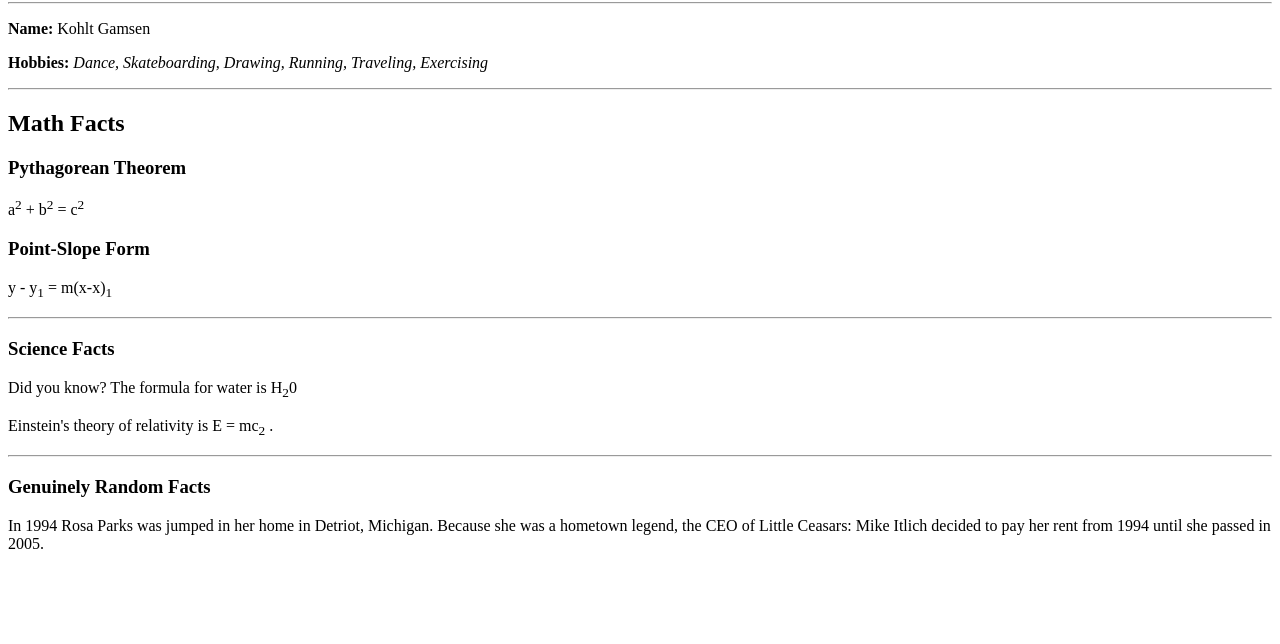
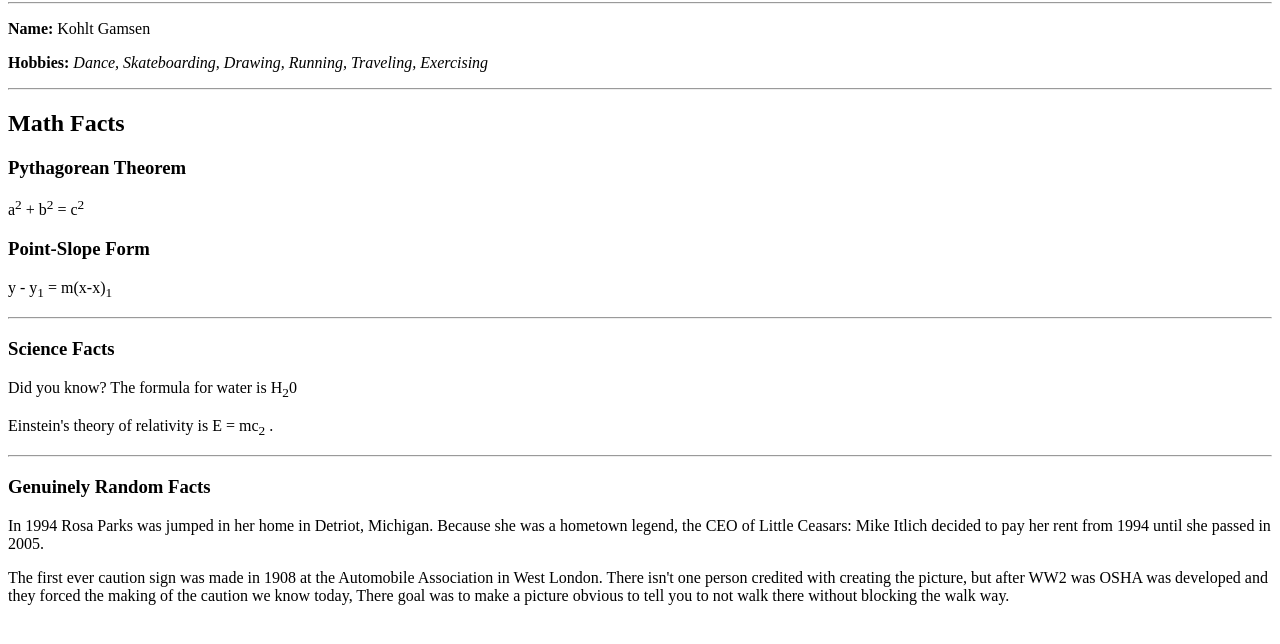
Before and after one commit to kgamsen10/kgamsen10.github.io, a plain HTML site: page exercises/random-fact-sheet/index.html in a window 1280 px wide. Shown: the part 78-722 px from the top of the page. Drawn offline with Linux system fonts and the light colour scheme.

Commit message:
Update index.html

```diff
--- a/exercises/random-fact-sheet/index.html
+++ b/exercises/random-fact-sheet/index.html
@@ -9,7 +9,8 @@
     <body>
         <h1>Welcome To My Random Fact Sheet</h1>
         <hr>
-        <p><b>Name:</b> Kohlt Gamsen
+
+        <p><b>Name:</b> Kohlt Gamsen</p>
         <p>
             <b>Hobbies:</b>
             <i>
@@ -21,6 +22,7 @@
         <h3>Pythagorean Theorem</h3>
         <p>
             a<sup>2</sup> + b<sup>2</sup> = c<sup>2</sup>
+        </p>
         <h3>Point-Slope Form </h3>
         <p>
             y - y<sub>1</sub> = m(x-x)<sub>1</sub>
@@ -42,7 +44,12 @@
             in 2005.
         </p>
         <p>
-
+            The first ever caution sign was made in 1908 at the Automobile
+            Association in West London. There isn't one person credited
+            with creating the picture, but after WW2 was OSHA was developed
+            and they forced the making of the caution we know today, There
+            goal was to make a picture obvious to tell you to not walk
+            there without blocking the walk way.
         </p>
     </body>
 </html>
```
Lines whose indentation alone changed are shown as unchanged.
